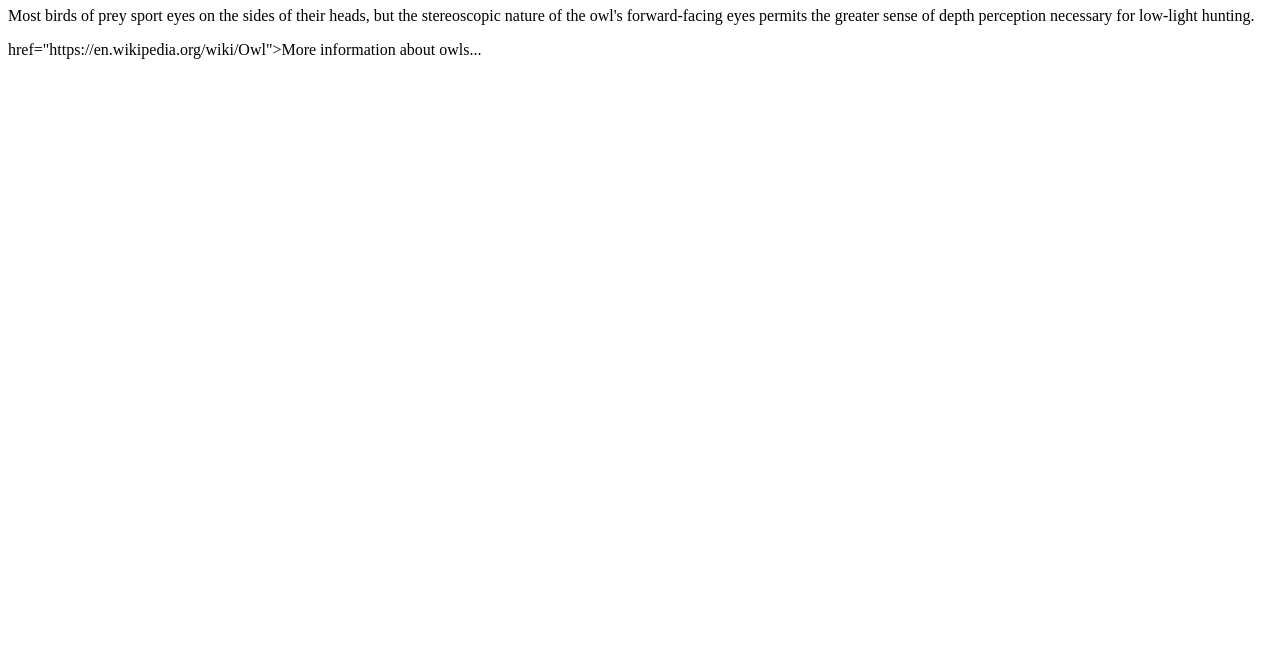
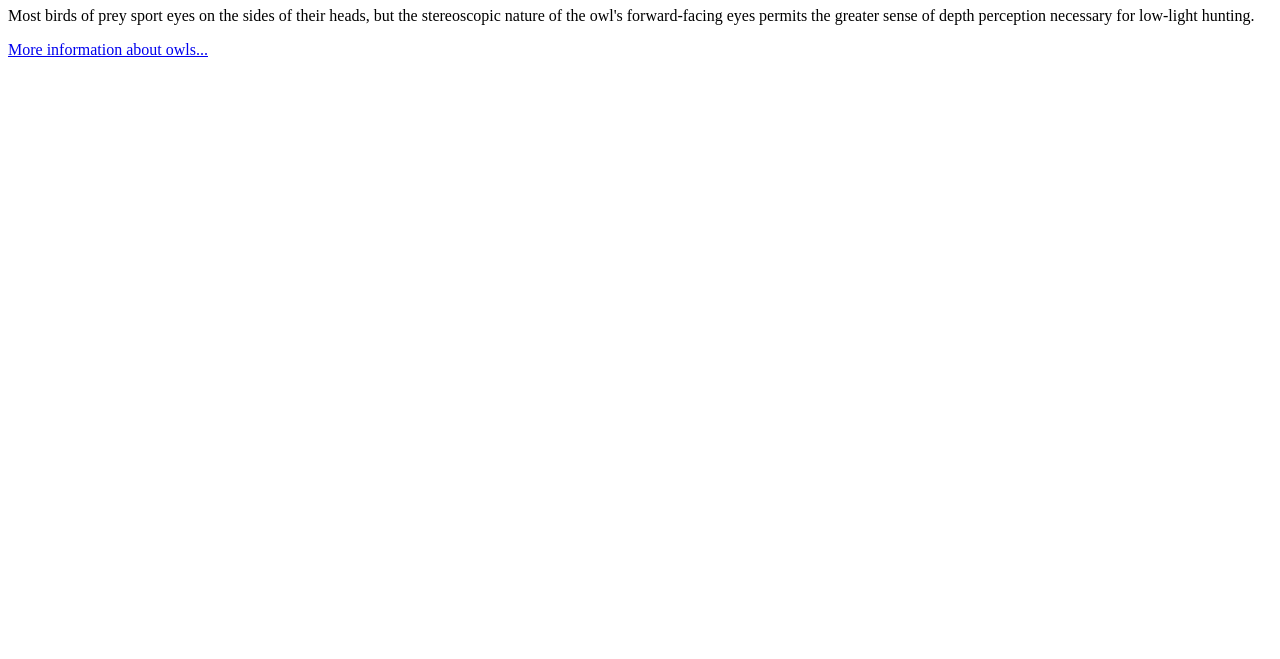
Before and after one commit to axoudinho8/axoudinho8, a plain HTML site: page index.html in a window 1280 px wide. Shown: the part 141-800 px from the top of the page. Drawn offline with Linux system fonts and the light colour scheme.

Commit message:
Add files via upload

```diff
--- a/index.html
+++ b/index.html
@@ -12,7 +12,7 @@
           <p>Most birds of prey sport eyes on the sides of their heads,
               but the stereoscopic nature of the owl's forward-facing eyes permits the greater
               sense of depth perception necessary for low-light hunting.</p>
-          <a>href="https://en.wikipedia.org/wiki/Owl">More information about owls...</a>
+          <a href="https://en.wikipedia.org/wiki/Owl">More information about owls...</a>
         </div>
         </body>
       </html>
```
